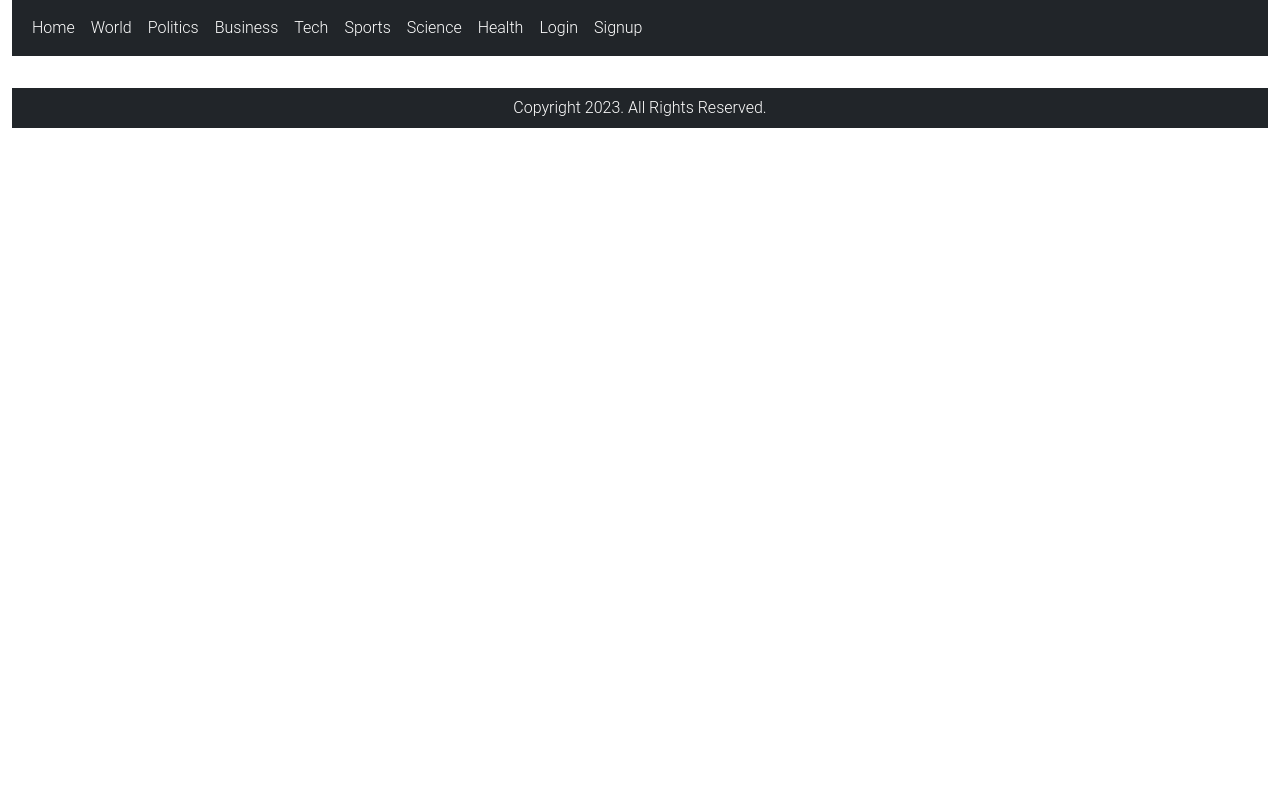
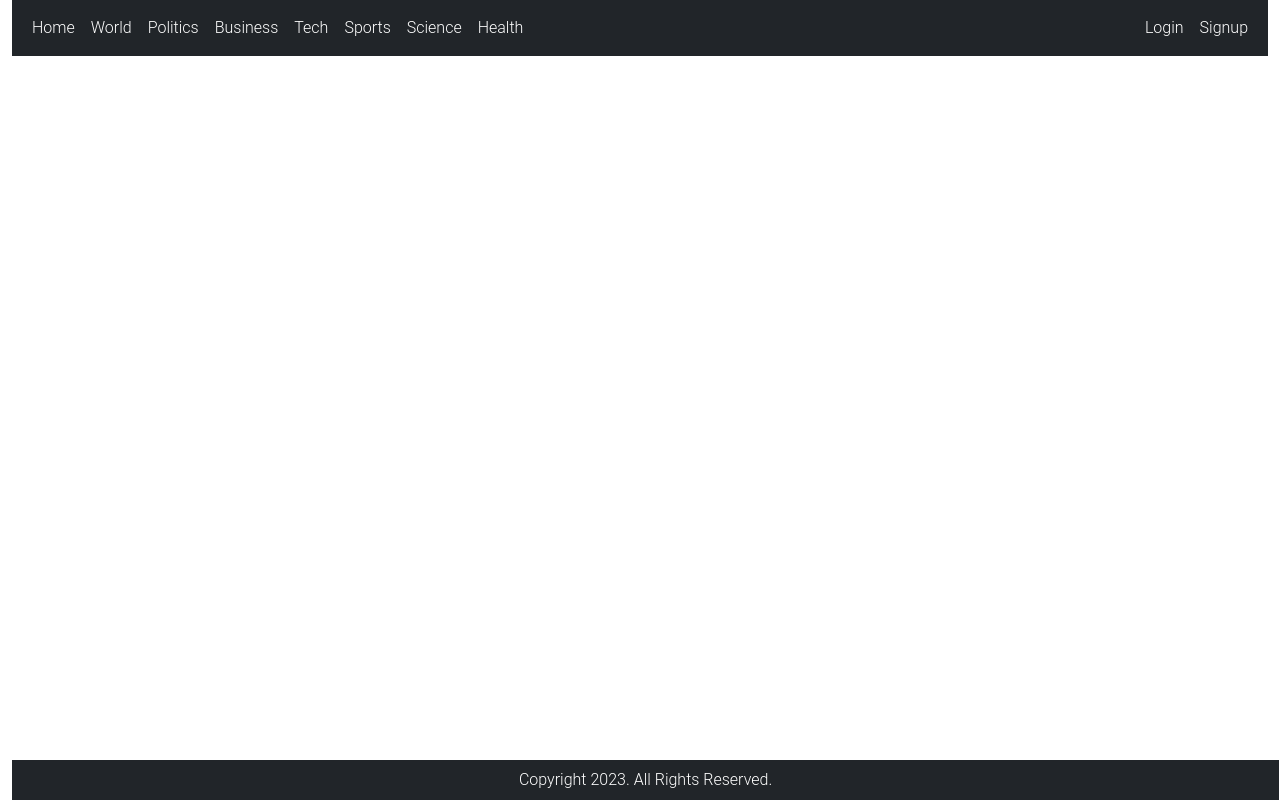
Before and after one commit to sahmed-ap/dj-training, a Django app: page / in a window 1280 px wide. Run offline with Django 3.2, Linux system fonts and the light colour scheme; data that the repository does not hold is empty; some libraries are stand-ins or nearby versions.

Commit message:
UI rectified

```diff
--- a/newsApp/templates/includes/footer.html
+++ b/newsApp/templates/includes/footer.html
@@ -1,5 +1,5 @@
-<nav class="navbar navbar-light bg-dark">
-    <div class="container-fluid" style="justify-content: center; align-content: center; color: white;">
+<nav class="navbar navbar-light bg-dark" style="position: fixed; bottom: 0; width: 99%;">
+    <div class="container-fluid" style="justify-content: center; align-content: center; color: white; ">
         <p style="margin: 0">Copyright 2023. All Rights Reserved.</p>
     </div>
 </nav>
--- a/newsApp/templates/includes/navbar.html
+++ b/newsApp/templates/includes/navbar.html
@@ -30,7 +30,9 @@
                     <a class="nav-link active" aria-current="page"
                        href="{% url 'hub_page' hub_name='health' %}">Health</a>
                 </li>
-
+            </ul>
+            <div class="collapse navbar-collapse justify-content-end">
+                <ul class="navbar-nav ">
                 {% if user.is_authenticated %}
                 <li class="nav-item">
                     <a class="nav-link active" href="#">Hi, {{ user.username}}</a>
@@ -43,19 +45,19 @@
                     <a class="nav-link active" aria-current="page" href="{% url 'article-page-create' %}">Create
                         Article</a>
                 </li>
-                <li class="nav-item" style="float: right;">
+                <li class="nav-item">
                     <a class="nav-link active" aria-current="page" href="/article/logout">Logout</a>
                 </li>
                 {% else %}
-                <li class="nav-item " style="float: right;">
+                <li class="nav-item ">
                     <a class="nav-link active" aria-current="page" href="/article/login">Login</a>
                 </li>
-                <li class="nav-item " style="float: right;">
+                <li class="nav-item ">
                     <a class="nav-link active" aria-current="page" href="/article/signup">Signup</a>
                 </li>
                 {% endif %}
-
-            </ul>
+                </ul>
+            </div>
         </div>
     </div>
 </nav>
```
